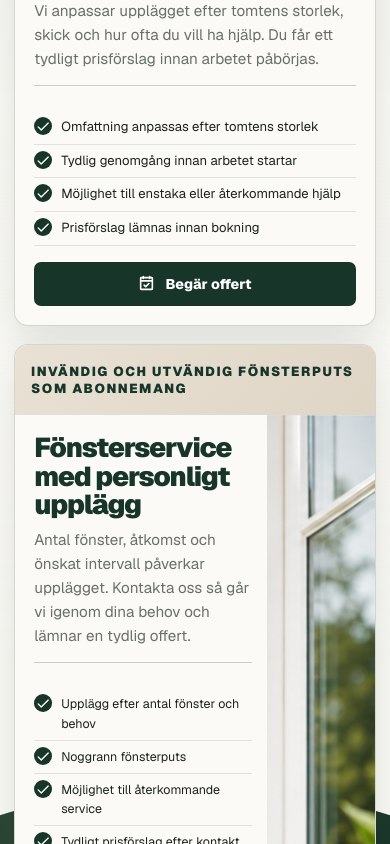
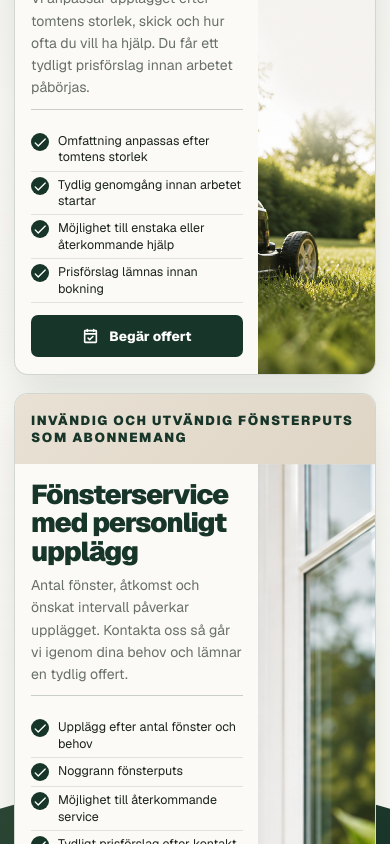
Before and after one commit to ArlindK01/GCwebb, a React (Vite) app: page / in a window 390 px wide. Shown: the part 4120-4964 px from the top of the page. Built offline with nearby package versions, Linux system fonts and the light colour scheme.

Commit message:
Improve responsive pricing cards

```diff
--- a/src/main.jsx
+++ b/src/main.jsx
@@ -585,6 +585,7 @@ function App() {
               </ul>
               <a className="button primary full" href="#kontakt"><CalendarCheck size={20} weight="bold" />Begär offert</a>
             </div>
+            <img src="/assets/pricing-lawn-mower.png" alt="Gräsklippare på välskött gräsmatta" loading="lazy" decoding="async" />
           </article>
           <article className="price-card price-card-window">
             <div className="price-band price-band-light">
--- a/src/styles.css
+++ b/src/styles.css
@@ -1180,7 +1180,7 @@ h1 {
   position: relative;
   width: 100%;
   overflow: hidden;
-  padding: clamp(2.8rem, 5vw, 4.35rem) max(24px, calc((100vw - 980px) / 2)) clamp(1.45rem, 2.4vw, 2rem);
+  padding: clamp(2.8rem, 5vw, 4.35rem) max(14px, calc((100vw - 1160px) / 2)) clamp(1.45rem, 2.4vw, 2rem);
   background:
     radial-gradient(circle at 50% 0%, rgba(220, 229, 210, 0.48), transparent 36rem),
     linear-gradient(180deg, rgba(251, 250, 246, 0.98) 0%, rgba(251, 250, 246, 0.96) 42%, rgba(251, 250, 246, 0.64) 66%, rgba(251, 250, 246, 0) 78%),
@@ -1206,7 +1206,7 @@ h1 {
   z-index: 0;
   width: min(33vw, 360px);
   height: min(55vw, 610px);
-  content: '';
+  content: none;
   pointer-events: none;
   background:
     linear-gradient(180deg, var(--paper) 0%, rgba(251, 250, 246, 0.86) 10%, rgba(251, 250, 246, 0) 24%),
@@ -1260,10 +1260,10 @@ h1 {
   position: relative;
   z-index: 2;
   display: grid;
-  grid-template-columns: minmax(300px, 0.95fr) minmax(340px, 1.04fr);
-  gap: clamp(0.85rem, 1.8vw, 1.35rem);
+  grid-template-columns: repeat(2, minmax(0, 1fr));
+  gap: clamp(0.95rem, 1.6vw, 1.35rem);
   align-items: stretch;
-  max-width: 980px;
+  max-width: 1240px;
   margin: 0 auto;
 }
 
@@ -1271,12 +1271,27 @@ h1 {
   position: relative;
   display: grid;
   overflow: hidden;
-  min-height: 470px;
+  min-height: 535px;
   padding: 0;
   border: 1px solid rgba(23, 53, 41, 0.18);
   border-radius: 16px;
   background: #fbfaf6;
   box-shadow: 0 16px 44px rgba(24, 43, 32, 0.13);
+}
+
+@media (min-width: 981px) {
+  .price-card {
+    height: clamp(535px, 43vw, 575px);
+    min-height: 0;
+  }
+
+  .price-body h3 {
+    min-height: 2.1em;
+  }
+
+  .price-copy {
+    min-height: 5em;
+  }
 }
 
 .price-band {
@@ -1422,19 +1437,18 @@ h1 {
   height: 17px;
 }
 
-.price-card-garden {
+.price-card-garden,
+.price-card-window {
+  grid-template-columns: minmax(0, 1fr) clamp(210px, 40%, 270px);
   grid-template-rows: auto minmax(0, 1fr);
 }
 
-.price-card-window {
-  grid-template-columns: minmax(0, 0.72fr) minmax(135px, 0.36fr);
-  grid-template-rows: auto minmax(0, 1fr);
-}
-
+.price-card-garden .price-band,
 .price-card-window .price-band {
   grid-column: 1 / -1;
 }
 
+.price-card-garden > img,
 .price-card-window > img {
   grid-column: 2;
   grid-row: 2;
@@ -1449,6 +1463,16 @@ h1 {
   object-position: center;
 }
 
+.price-card-garden > img {
+  object-position: 42% center;
+}
+
+.price-card-window > img {
+  object-fit: cover;
+  object-position: center center;
+}
+
+.price-card-garden .price-body,
 .price-card-window .price-body {
   grid-column: 1;
   grid-row: 2;
@@ -2035,6 +2059,57 @@ h1 {
 }
 
 @media (max-width: 1280px) {
+  .pricing::after {
+    top: 9.5rem;
+    bottom: 0;
+    width: min(38vw, 390px);
+    height: auto;
+    background:
+      linear-gradient(180deg, var(--paper) 0%, rgba(251, 250, 246, 0.72) 8%, rgba(251, 250, 246, 0) 22%),
+      url('/assets/pricing-lawn-mower.png') left 58% / cover no-repeat;
+  }
+
+  .price-body {
+    padding: 1.15rem 1.25rem 1.15rem;
+  }
+
+  .price-body h3 {
+    display: flex;
+    align-items: flex-start;
+    margin-bottom: 8px;
+    font-size: clamp(1.42rem, 2.05vw, 1.85rem);
+    line-height: 1.02;
+  }
+
+  .price-copy {
+    font-size: 0.88rem;
+    line-height: 1.48;
+  }
+
+  .price-card ul {
+    margin: 8px 0 12px;
+  }
+
+  .price-card li {
+    padding: 5px 0;
+    font-size: 0.79rem;
+    line-height: 1.32;
+  }
+
+  .price-rule {
+    margin: 10px 0;
+  }
+
+  .price-card .button {
+    min-height: 42px;
+    font-size: 0.84rem;
+  }
+
+  .price-card-garden,
+  .price-card-window {
+    grid-template-columns: minmax(0, 1fr) clamp(195px, 39%, 235px);
+  }
+
   .rut-section {
     width: min(1180px, calc(100% - 36px));
     grid-template-columns: minmax(480px, 0.95fr) minmax(540px, 1.05fr);
@@ -2688,9 +2763,14 @@ textarea:focus {
   }
 
   .pricing::after {
-    top: 11rem;
-    width: min(42vw, 320px);
+    top: 9.5rem;
+    bottom: 0;
+    width: min(50vw, 360px);
+    height: auto;
     opacity: 0.72;
+    background:
+      linear-gradient(180deg, var(--paper) 0%, rgba(251, 250, 246, 0.72) 8%, rgba(251, 250, 246, 0) 22%),
+      url('/assets/pricing-lawn-mower.png') left 58% / cover no-repeat;
   }
 
   .pricing-grid {
@@ -2711,8 +2791,9 @@ textarea:focus {
     border-radius: 24px;
   }
 
+  .price-card-garden,
   .price-card-window {
-    grid-template-columns: minmax(0, 1fr) minmax(140px, 0.38fr);
+    grid-template-columns: minmax(300px, 1fr) clamp(190px, 38%, 240px);
   }
 
   .about {
@@ -2920,9 +3001,13 @@ textarea:focus {
 
   .pricing::after {
     top: 8.75rem;
+    bottom: 0;
     width: min(54vw, 250px);
-    height: 410px;
+    height: auto;
     opacity: 0.28;
+    background:
+      linear-gradient(180deg, var(--paper) 0%, rgba(251, 250, 246, 0.72) 8%, rgba(251, 250, 246, 0) 22%),
+      url('/assets/pricing-lawn-mower.png') left 58% / cover no-repeat;
   }
 
   .pricing-heading h2 {
@@ -2933,15 +3018,19 @@ textarea:focus {
     min-height: auto;
   }
 
+  .price-card-garden,
   .price-card-window {
-    grid-template-columns: 1fr;
-    grid-template-rows: auto auto auto;
-  }
-
+    grid-template-columns: minmax(0, 1fr) clamp(92px, 30vw, 150px);
+    grid-template-rows: auto minmax(0, 1fr);
+  }
+
+  .price-card-garden > img,
   .price-card-window > img {
-    grid-column: 1;
-    grid-row: 3;
-    min-height: 220px;
+    grid-column: 2;
+    grid-row: 2;
+    height: 100%;
+    min-height: 0;
+    max-height: none;
   }
 
   .price-band {
@@ -3313,22 +3402,26 @@ textarea:focus {
     min-width: 0;
   }
 
+  .price-card-garden,
   .price-card-window {
-    grid-template-columns: minmax(0, 1fr);
-    grid-template-rows: auto auto auto;
-  }
-
+    grid-template-columns: minmax(0, 1fr) clamp(92px, 30vw, 150px);
+    grid-template-rows: auto minmax(0, 1fr);
+  }
+
+  .price-card-garden .price-body,
   .price-card-window .price-body {
     grid-column: 1;
     grid-row: 2;
   }
 
+  .price-card-garden > img,
   .price-card-window > img {
-    grid-column: 1;
-    grid-row: 3;
-    height: clamp(220px, 56vw, 360px);
-    min-height: 0;
-    max-height: 360px;
+    grid-column: 2;
+    grid-row: 2;
+    align-self: stretch;
+    height: 100%;
+    min-height: 100%;
+    max-height: none;
     object-fit: cover;
     object-position: center;
   }
@@ -3565,22 +3658,26 @@ textarea:focus {
 }
 
 @media (max-width: 640px) {
+  .price-card-garden,
   .price-card-window {
-    grid-template-columns: minmax(0, 0.7fr) minmax(86px, 0.3fr);
+    grid-template-columns: minmax(0, 1fr) clamp(86px, 30vw, 118px);
     grid-template-rows: auto minmax(0, 1fr);
   }
 
+  .price-card-garden .price-band,
   .price-card-window .price-band {
     grid-column: 1 / -1;
     grid-row: 1;
   }
 
+  .price-card-garden .price-body,
   .price-card-window .price-body {
     grid-column: 1;
     grid-row: 2;
-    padding-right: 0.95rem;
-  }
-
+    padding: 1.05rem 0.95rem 1.05rem 1rem;
+  }
+
+  .price-card-garden > img,
   .price-card-window > img {
     grid-column: 2;
     grid-row: 2;
@@ -3593,6 +3690,7 @@ textarea:focus {
     object-position: center;
   }
 
+  .price-card-garden .price-body h3,
   .price-card-window .price-body h3 {
     font-size: clamp(1.28rem, 7vw, 1.8rem);
   }
@@ -3601,18 +3699,22 @@ textarea:focus {
     font-size: clamp(1.95rem, 10vw, 2.85rem);
   }
 
+  .price-card-garden li,
   .price-card-window li {
     font-size: 0.78rem;
   }
 }
 
 @media (max-width: 360px) {
+  .price-card-garden,
   .price-card-window {
-    grid-template-columns: minmax(0, 0.68fr) minmax(78px, 0.32fr);
-  }
-
+    grid-template-columns: minmax(0, 1fr) 78px;
+    grid-template-rows: auto minmax(0, 1fr);
+  }
+
+  .price-card-garden .price-body,
   .price-card-window .price-body {
-    padding: 1rem 0.75rem 1rem 1rem;
+    padding: 0.95rem 0.75rem 0.95rem 0.9rem;
   }
 }
 
```
